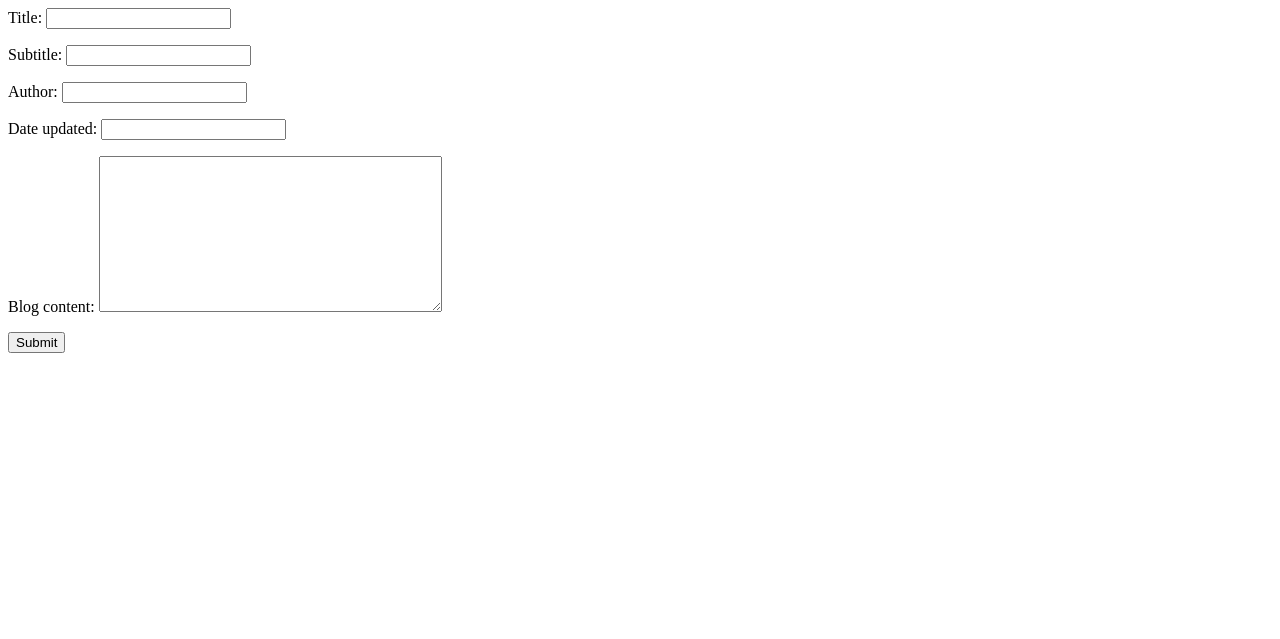
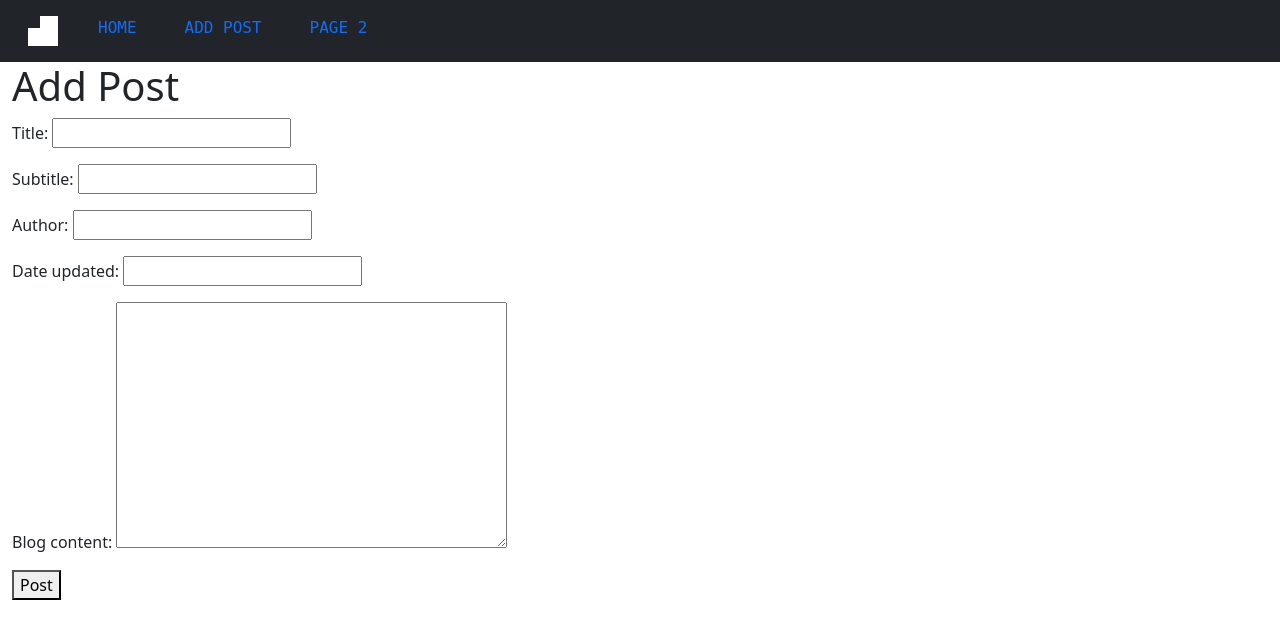
Before and after one commit to NickWaldock/Talk-Practice, a Django app: page /create-post/ in a window 1280 px wide. Shown: the top 639 px of the page. Run offline with Django 4.2, Linux system fonts and the light colour scheme; some web fonts are replaced.

Commit message:
Link 'add post' nav button to form to create new post

```diff
--- a/talk_practice/talk_practice/urls.py
+++ b/talk_practice/talk_practice/urls.py
@@ -27,8 +27,8 @@ from blog.views import (
 urlpatterns = [
     path('admin/', admin.site.urls),
     path('', post_list),
-    path('single-post/<pk>/', get_post),
-    path('create-post/', create_post),
-    path('single-post/<pk>/edit-post/', update_post),
-    path('single-post/<pk>/delete-post/', delete_post),
+    path('single-post/<pk>/', get_post, name='single-post'),
+    path('create-post/', create_post, name='create-post'),
+    path('single-post/<pk>/edit-post/', update_post, name='edit-post'),
+    path('single-post/<pk>/delete-post/', delete_post, name='delete'),
 ]
--- a/talk_practice/templates/base.html
+++ b/talk_practice/templates/base.html
@@ -43,14 +43,14 @@
                         </div>
                     </a>
                 </li>
-                <li class="nav-item px-2" href="\">
+                <li class="nav-item px-2">
                     <a class="nav-link" href="\">HOME</a>
                 </li>
-                <li class="nav-item px-2" href="\">
-                    <a class="nav-link" href="\">PAGE 1</a>
+                <li class="nav-item px-2">
+                    <a class="nav-link" href="{% url 'create-post' %}">ADD POST</a>
                 </li>
                 <li class="nav-item px-2">
-                    <a class="nav-link" href="\">PAGE 2</a>
+                    <a class="nav-link">PAGE 2</a>
                 </li>
             </ul>
         </nav>
--- a/talk_practice/templates/create-post.html
+++ b/talk_practice/templates/create-post.html
@@ -1,6 +1,12 @@
+{% extends 'base.html' %}
+{% block content%}
+
+<h1>Add Post</h1>
+
 <form method="post">
     {% csrf_token %}
     {{ form.as_p }}
+    <button type="submit">Post</button>
+</form>
 
-    <button type="submit">Submit</button>
-</form>
+{% endblock %}
```
Also changed, not shown: talk_practice/blog/views.py (+5 -5 lines), talk_practice/blog/models.py (line endings or trailing spaces), talk_practice/db.sqlite3.
